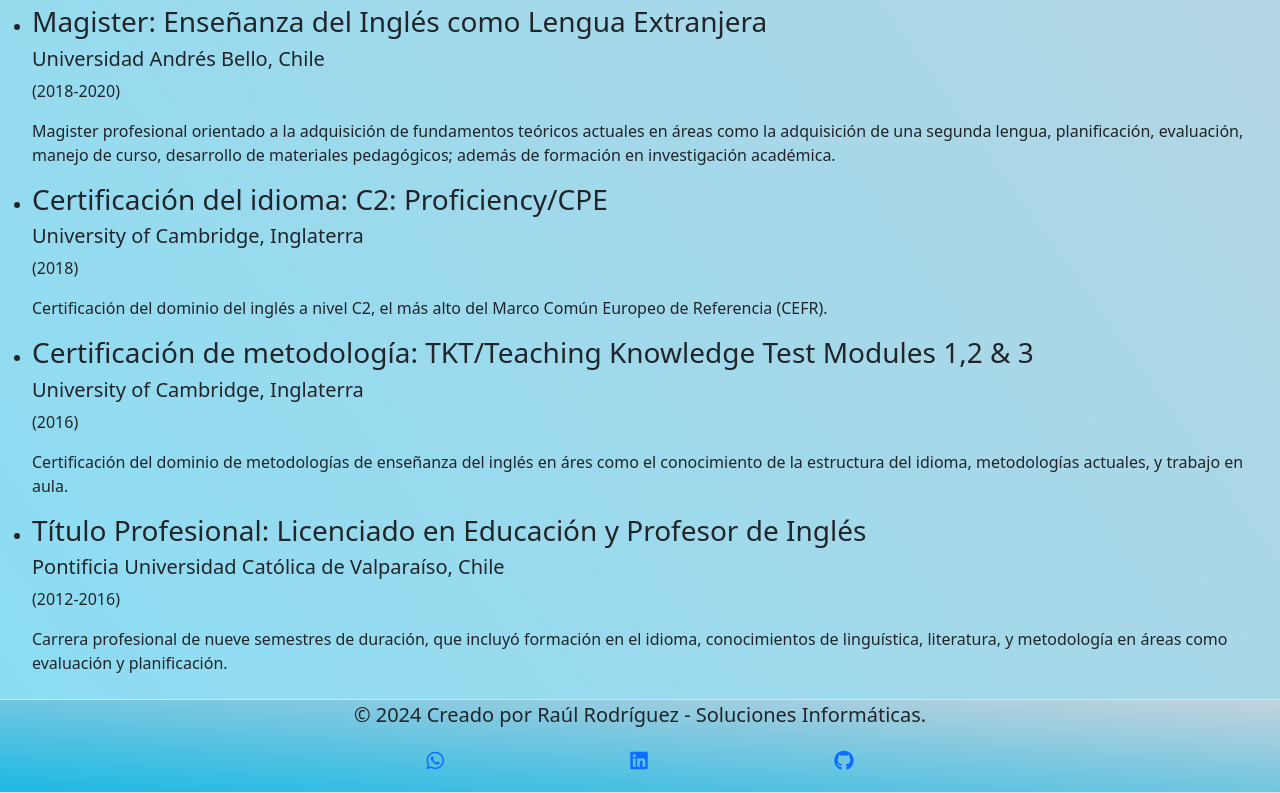
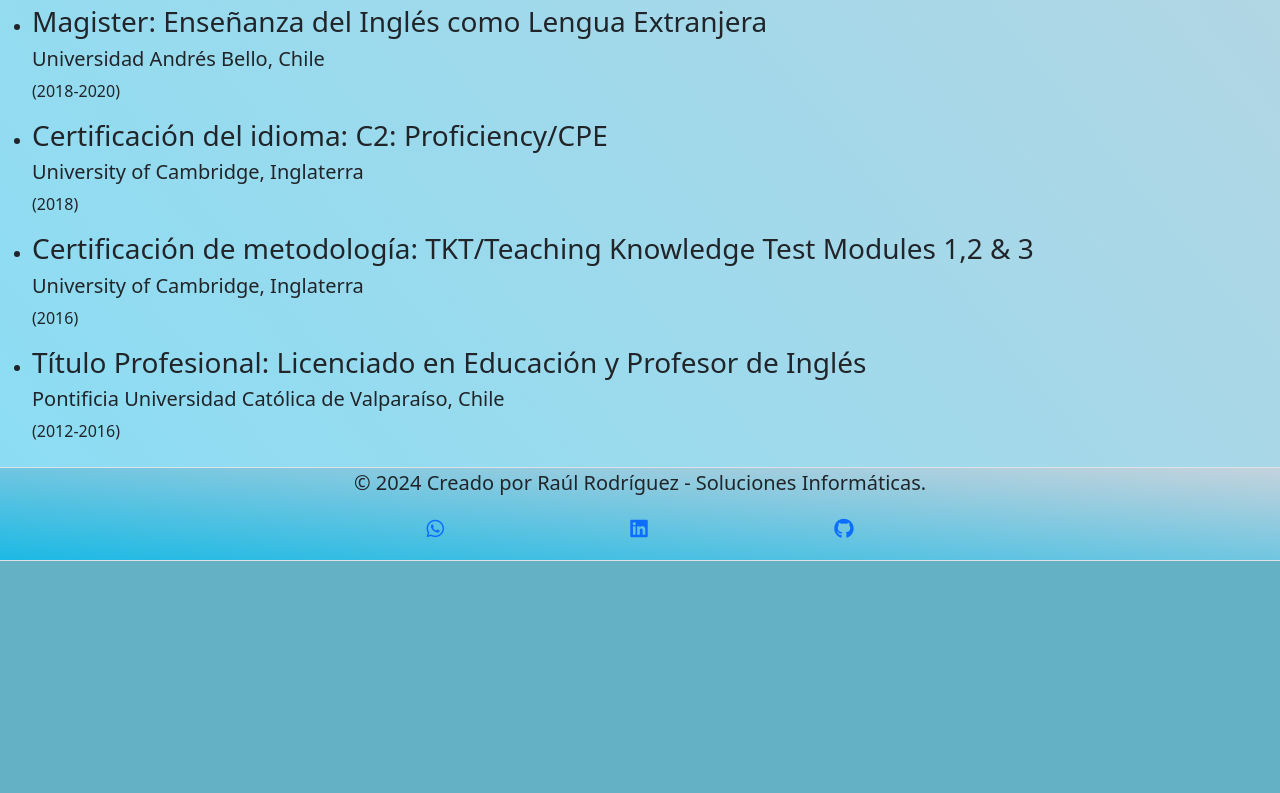
Before and after one commit to RaulWeirdStackDev/CVRaulReact, a React (Vite) app: page /educacion in a window 1280 px wide. Shown: the part 1011-1804 px from the top of the page. After the commit the page ends 1572 px from the top, so only its background shows below. Built offline with nearby package versions, Linux system fonts and the light colour scheme.

Commit message:
eliminación de descripción en educación pedagógica

```diff
--- a/src/views/Educacion/Educacion.jsx
+++ b/src/views/Educacion/Educacion.jsx
@@ -25,7 +25,6 @@ export const Educacion = () => {
               <h3>{educacion.tipo}: {educacion.nombre}</h3>
               <h5>{educacion.entidad}</h5>
               <p>{educacion.fecha}</p>
-              <p>{educacion.desc}</p>
             </li>
           ))}
         </ul>
```
